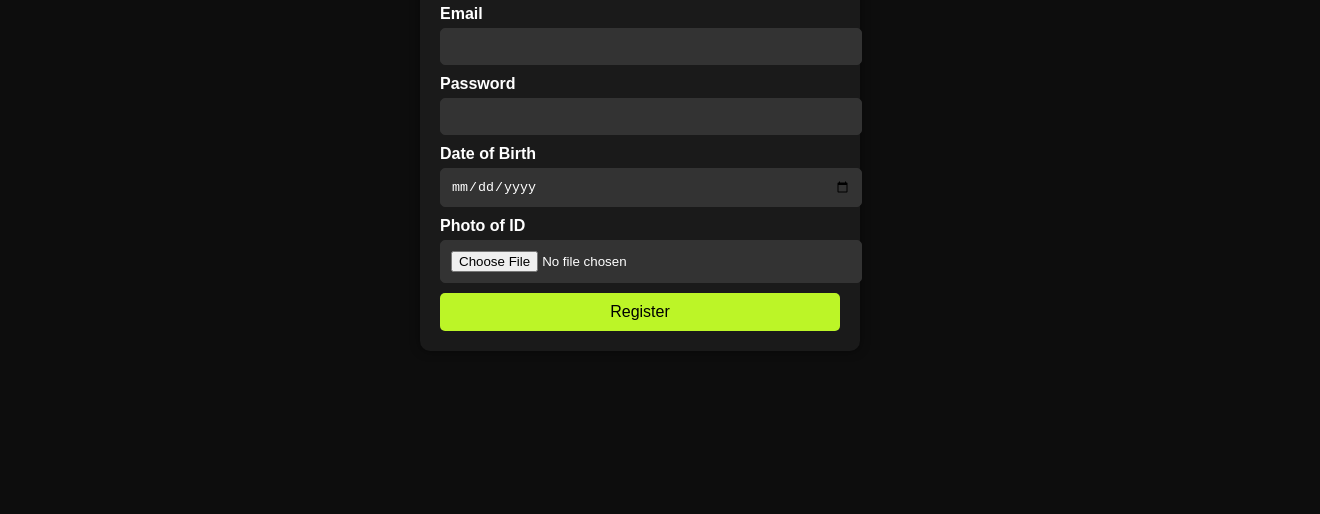
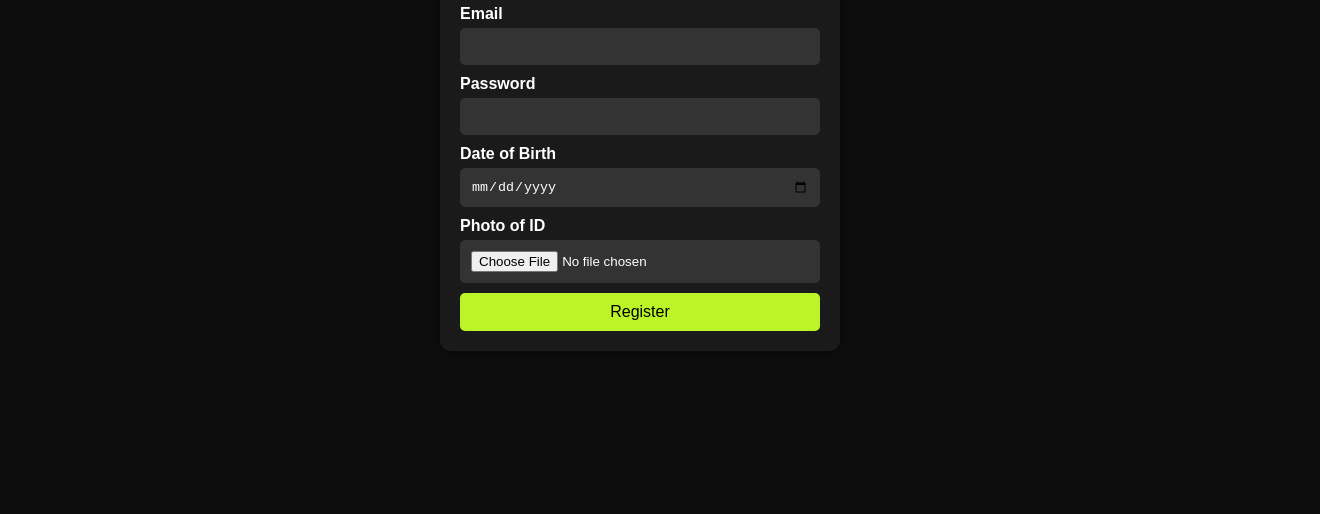
Before and after one commit to degujoe/accapicksreal, a plain HTML site: page register.html in a window 1280 px wide. Shown: the part 286-800 px from the top of the page, 1320 px wide, since content can reach past the window. Drawn offline with Linux system fonts and the light colour scheme.

Commit message:
Update register.html

```diff
--- a/register.html
+++ b/register.html
@@ -10,12 +10,13 @@
             color: #FFFFFF;
             font-family: Arial, sans-serif;
             margin: 0;
-            padding: 0;
+            padding: 20px;
             display: flex;
             flex-direction: column;
             align-items: center;
             justify-content: center;
             height: 100vh;
+            box-sizing: border-box;
         }
 
         .header {
@@ -28,6 +29,7 @@
             position: absolute;
             top: 0;
             left: 0;
+            box-sizing: border-box;
         }
 
         .header .logo {
@@ -44,6 +46,7 @@
             width: 100%;
             max-width: 400px;
             margin-top: 60px; /* Ensure it doesn't overlap with the header */
+            box-sizing: border-box;
         }
 
         .register-container h2 {
@@ -68,6 +71,7 @@
             border-radius: 5px;
             background-color: #333;
             color: #fff;
+            box-sizing: border-box;
         }
 
         .register-container button {
@@ -80,6 +84,7 @@
             border-radius: 5px;
             cursor: pointer;
             transition: background-color 0.3s;
+            box-sizing: border-box;
         }
 
         .register-container button:hover {
```
